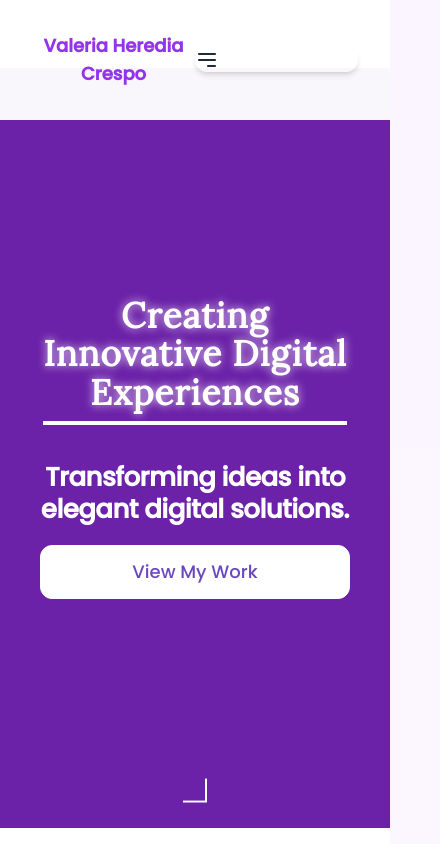
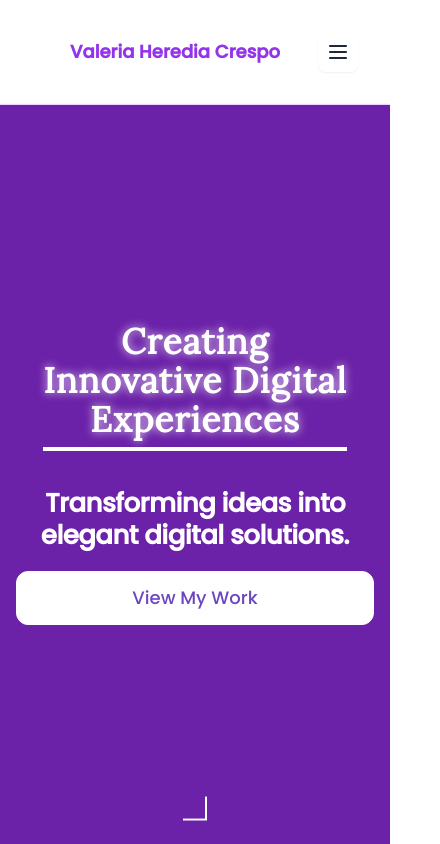
Before and after one commit to vvh24/portfolioBase, a Next.js app: page / in a window 390 px wide. Shown: the top 844 px of the page, 440 px wide, since content can reach past the window. Built offline with nearby package versions, Linux system fonts and the light colour scheme.

Commit message:
adjusting margins on mobile screen

```diff
--- a/src/app/about/page.tsx
+++ b/src/app/about/page.tsx
@@ -58,24 +58,31 @@ export default function AboutPage() {
 
           {/* Mobile Menu Button */}
           <button
-            className="md:hidden text-gray-800 focus:outline-none ml-auto"
+            className="inline-flex items-center justify-center font-medium rounded-md shadow-sm focus:outline-none focus:ring-2 focus:ring-offset-2 transition ease-in-out duration-150 disabled:opacity-50 disabled:cursor-not-allowed text-gray-800 hover:bg-gray-100 focus:ring-gray-500 border border-transparent px-2 w-10 h-10"
+            type="button"
             onClick={() => setIsMenuOpen(!isMenuOpen)}
-            aria-label="Toggle navigation menu"
+            aria-label="Open menu"
+            aria-haspopup="menu"
+            aria-expanded={isMenuOpen}
           >
-            <svg
-              xmlns="http://www.w3.org/2000/svg"
-              fill="none"
-              viewBox="0 0 24 24"
-              strokeWidth="2"
-              stroke="currentColor"
-              className="w-6 h-6"
-            >
-              <path
+            <span className="inline-block">
+              <svg
+                xmlns="http://www.w3.org/2000/svg"
+                width="24"
+                height="24"
+                viewBox="0 0 24 24"
+                fill="none"
+                stroke="currentColor"
+                strokeWidth="2"
                 strokeLinecap="round"
                 strokeLinejoin="round"
-                d="M4 6h16M4 12h16m-7 6h7"
-              />
-            </svg>
+                className="h-6 w-6"
+              >
+                <line x1="4" x2="20" y1="12" y2="12"></line>
+                <line x1="4" x2="20" y1="6" y2="6"></line>
+                <line x1="4" x2="20" y1="18" y2="18"></line>
+              </svg>
+            </span>
           </button>
 
           {/* Mobile Menu */}
@@ -116,7 +123,7 @@ export default function AboutPage() {
         </div>
       </header>
 
-      <main className="container mx-auto px-4 py-24 space-y-16 font-inter">
+      <main className="container mx-auto px-4 py-24 space-y-16 font-inter mt-[35px]">
         {/* Page Title */}
         <h1 className="text-5xl md:text-6xl font-heading text-gray-900 tracking-wide font-semibold text-center relative font-Lora">
           About Me
--- a/src/app/contact/page.tsx
+++ b/src/app/contact/page.tsx
@@ -82,24 +82,31 @@ export default function ContactPage() {
 
           {/* Mobile Menu Button */}
           <button
-            className="md:hidden text-gray-800 focus:outline-none ml-auto"
+            className="inline-flex items-center justify-center font-medium rounded-md shadow-sm focus:outline-none focus:ring-2 focus:ring-offset-2 transition ease-in-out duration-150 disabled:opacity-50 disabled:cursor-not-allowed text-gray-800 hover:bg-gray-100 focus:ring-gray-500 border border-transparent px-2 w-10 h-10"
+            type="button"
             onClick={() => setIsMenuOpen(!isMenuOpen)}
-            aria-label="Toggle navigation menu"
+            aria-label="Open menu"
+            aria-haspopup="menu"
+            aria-expanded={isMenuOpen}
           >
-            <svg
-              xmlns="http://www.w3.org/2000/svg"
-              fill="none"
-              viewBox="0 0 24 24"
-              strokeWidth="2"
-              stroke="currentColor"
-              className="w-6 h-6"
-            >
-              <path
+            <span className="inline-block">
+              <svg
+                xmlns="http://www.w3.org/2000/svg"
+                width="24"
+                height="24"
+                viewBox="0 0 24 24"
+                fill="none"
+                stroke="currentColor"
+                strokeWidth="2"
                 strokeLinecap="round"
                 strokeLinejoin="round"
-                d="M4 6h16M4 12h16m-7 6h7"
-              />
-            </svg>
+                className="h-6 w-6"
+              >
+                <line x1="4" x2="20" y1="12" y2="12"></line>
+                <line x1="4" x2="20" y1="6" y2="6"></line>
+                <line x1="4" x2="20" y1="18" y2="18"></line>
+              </svg>
+            </span>
           </button>
 
           {/* Mobile Menu */}
@@ -139,7 +146,7 @@ export default function ContactPage() {
           )}
         </div>
       </header>
-      <main className="container mx-auto px-4 py-24 space-y-16 font-inter">
+      <main className="container mx-auto px-4 py-24 space-y-16 font-inter mt-[35px]">
       <h1 className="text-5xl md:text-6xl font-heading text-gray-900 tracking-wide font-semibold text-center relative font-Lora">
           Contact Me
           <span className="block w-24 h-1 bg-purple-600 mx-auto mt-2 rounded"></span>
--- a/src/app/layout.tsx
+++ b/src/app/layout.tsx
@@ -57,24 +57,31 @@ export default function RootLayout({
 
             {/* Mobile Menu Button */}
             <button
-              className="md:hidden text-gray-800 focus:outline-none ml-auto"
+              className="inline-flex items-center justify-center font-medium rounded-md shadow-sm focus:outline-none focus:ring-2 focus:ring-offset-2 transition ease-in-out duration-150 disabled:opacity-50 disabled:cursor-not-allowed text-gray-800 hover:bg-gray-100 focus:ring-gray-500 border border-transparent px-2 w-10 h-10"
+              type="button"
               onClick={() => setIsMenuOpen(!isMenuOpen)}
-              aria-label="Toggle navigation menu"
+              aria-label="Open menu"
+              aria-haspopup="menu"
+              aria-expanded={isMenuOpen}
             >
-              <svg
-                xmlns="http://www.w3.org/2000/svg"
-                fill="none"
-                viewBox="0 0 24 24"
-                strokeWidth="2"
-                stroke="currentColor"
-                className="w-6 h-6"
-              >
-                <path
+              <span className="inline-block">
+                <svg
+                  xmlns="http://www.w3.org/2000/svg"
+                  width="24"
+                  height="24"
+                  viewBox="0 0 24 24"
+                  fill="none"
+                  stroke="currentColor"
+                  strokeWidth="2"
                   strokeLinecap="round"
                   strokeLinejoin="round"
-                  d="M4 6h16M4 12h16m-7 6h7"
-                />
-              </svg>
+                  className="h-6 w-6"
+                >
+                  <line x1="4" x2="20" y1="12" y2="12"></line>
+                  <line x1="4" x2="20" y1="6" y2="6"></line>
+                  <line x1="4" x2="20" y1="18" y2="18"></line>
+                </svg>
+              </span>
             </button>
 
             {/* Mobile Menu */}
--- a/src/app/page.tsx
+++ b/src/app/page.tsx
@@ -21,7 +21,7 @@ export default function Home() {
       <header
         className={`fixed top-0 left-0 w-full z-50 transition-all duration-300 ${
           isScrolled ? "backdrop-blur-md shadow-md" : ""
-        } bg-white/80`}
+        } bg-white/80 border-b border-purple-200`}
       >
         <div className="container mx-auto px-4 py-4 flex justify-between items-center">
           {/* Logo */}
@@ -50,24 +50,31 @@ export default function Home() {
 
           {/* Mobile Menu Button */}
           <button
-            className="md:hidden text-gray-800 focus:outline-none ml-auto"
+            className="inline-flex items-center justify-center font-medium rounded-md shadow-sm focus:outline-none focus:ring-2 focus:ring-offset-2 transition ease-in-out duration-150 disabled:opacity-50 disabled:cursor-not-allowed text-gray-800 hover:bg-gray-100 focus:ring-gray-500 border border-transparent px-2 w-10 h-10"
+            type="button"
             onClick={() => setIsMenuOpen(!isMenuOpen)}
-            aria-label="Toggle navigation menu"
+            aria-label="Open menu"
+            aria-haspopup="menu"
+            aria-expanded={isMenuOpen}
           >
-            <svg
-              xmlns="http://www.w3.org/2000/svg"
-              fill="none"
-              viewBox="0 0 24 24"
-              strokeWidth="2"
-              stroke="currentColor"
-              className="w-6 h-6"
-            >
-              <path
+            <span className="inline-block">
+              <svg
+                xmlns="http://www.w3.org/2000/svg"
+                width="24"
+                height="24"
+                viewBox="0 0 24 24"
+                fill="none"
+                stroke="currentColor"
+                strokeWidth="2"
                 strokeLinecap="round"
                 strokeLinejoin="round"
-                d="M4 6h16M4 12h16m-7 6h7"
-              />
-            </svg>
+                className="h-6 w-6"
+              >
+                <line x1="4" x2="20" y1="12" y2="12"></line>
+                <line x1="4" x2="20" y1="6" y2="6"></line>
+                <line x1="4" x2="20" y1="18" y2="18"></line>
+              </svg>
+            </span>
           </button>
 
           {/* Mobile Menu */}
@@ -108,9 +115,9 @@ export default function Home() {
         </div>
       </header>
 
-      <main className="flex-grow w-full pt-1">
-        <div className="bg-purple-800 flex items-center justify-center min-h-[90vh] py-20 relative overflow-hidden">
-          <section className="text-center space-y-5 px-10 relative z-10">
+      <main className="flex-grow w-full pt-1 overflow-x-hidden mt-[35px]">
+        <div className="bg-purple-800 flex items-center justify-center min-h-[88vh] py-20 relative overflow-hidden w-full max-w-full">
+          <section className="text-center space-y-5 px-4 sm:px-10 relative z-10 w-full max-w-2xl mx-auto">
             {/* Headline */}
             <div className="flex justify-center">
               <h1
--- a/src/app/projects/ufo-data-visualization/page.tsx
+++ b/src/app/projects/ufo-data-visualization/page.tsx
@@ -48,24 +48,31 @@ export default function UFODataVisualizationPage() {
 
           {/* Mobile Menu Button */}
           <button
-            className="md:hidden text-gray-800 focus:outline-none ml-auto"
+            className="inline-flex items-center justify-center font-medium rounded-md shadow-sm focus:outline-none focus:ring-2 focus:ring-offset-2 transition ease-in-out duration-150 disabled:opacity-50 disabled:cursor-not-allowed text-gray-800 hover:bg-gray-100 focus:ring-gray-500 border border-transparent px-2 w-10 h-10"
+            type="button"
             onClick={() => setIsMenuOpen(!isMenuOpen)}
-            aria-label="Toggle navigation menu"
+            aria-label="Open menu"
+            aria-haspopup="menu"
+            aria-expanded={isMenuOpen}
           >
-            <svg
-              xmlns="http://www.w3.org/2000/svg"
-              fill="none"
-              viewBox="0 0 24 24"
-              strokeWidth="2"
-              stroke="currentColor"
-              className="w-6 h-6"
-            >
-              <path
+            <span className="inline-block">
+              <svg
+                xmlns="http://www.w3.org/2000/svg"
+                width="24"
+                height="24"
+                viewBox="0 0 24 24"
+                fill="none"
+                stroke="currentColor"
+                strokeWidth="2"
                 strokeLinecap="round"
                 strokeLinejoin="round"
-                d="M4 6h16M4 12h16m-7 6h7"
-              />
-            </svg>
+                className="h-6 w-6"
+              >
+                <line x1="4" x2="20" y1="12" y2="12"></line>
+                <line x1="4" x2="20" y1="6" y2="6"></line>
+                <line x1="4" x2="20" y1="18" y2="18"></line>
+              </svg>
+            </span>
           </button>
 
           {/* Mobile Menu */}
@@ -107,7 +114,7 @@ export default function UFODataVisualizationPage() {
       </header>
 
       {/* Main Content */}
-      <main className="container mx-auto px-4 py-24 space-y-16">
+      <main className="container mx-auto px-4 py-24 space-y-1 mt-[35px]">
         {/* Hero Section */}
         <section className="grid grid-cols-1 lg:grid-cols-2 gap-12 items-center">
           {/* Left Column: Hero Image */}
```
Also changed, not shown: src/app/projects/ai-rag-implementation/page.tsx (+22 -15 lines), src/app/projects/page.tsx (+23 -16 lines), src/app/projects/recallify-ux-ui-design/page.tsx (+24 -17 lines).
